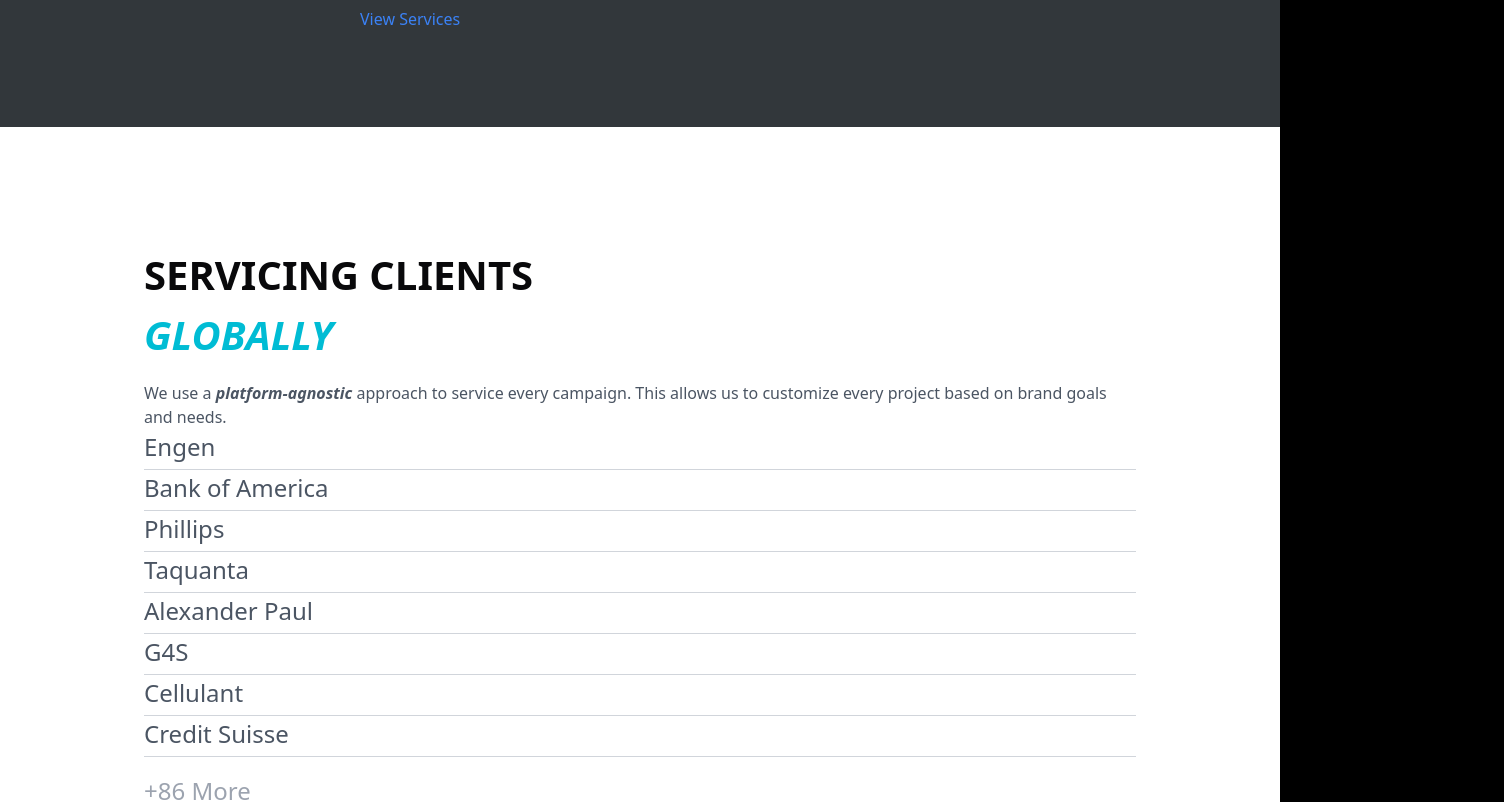
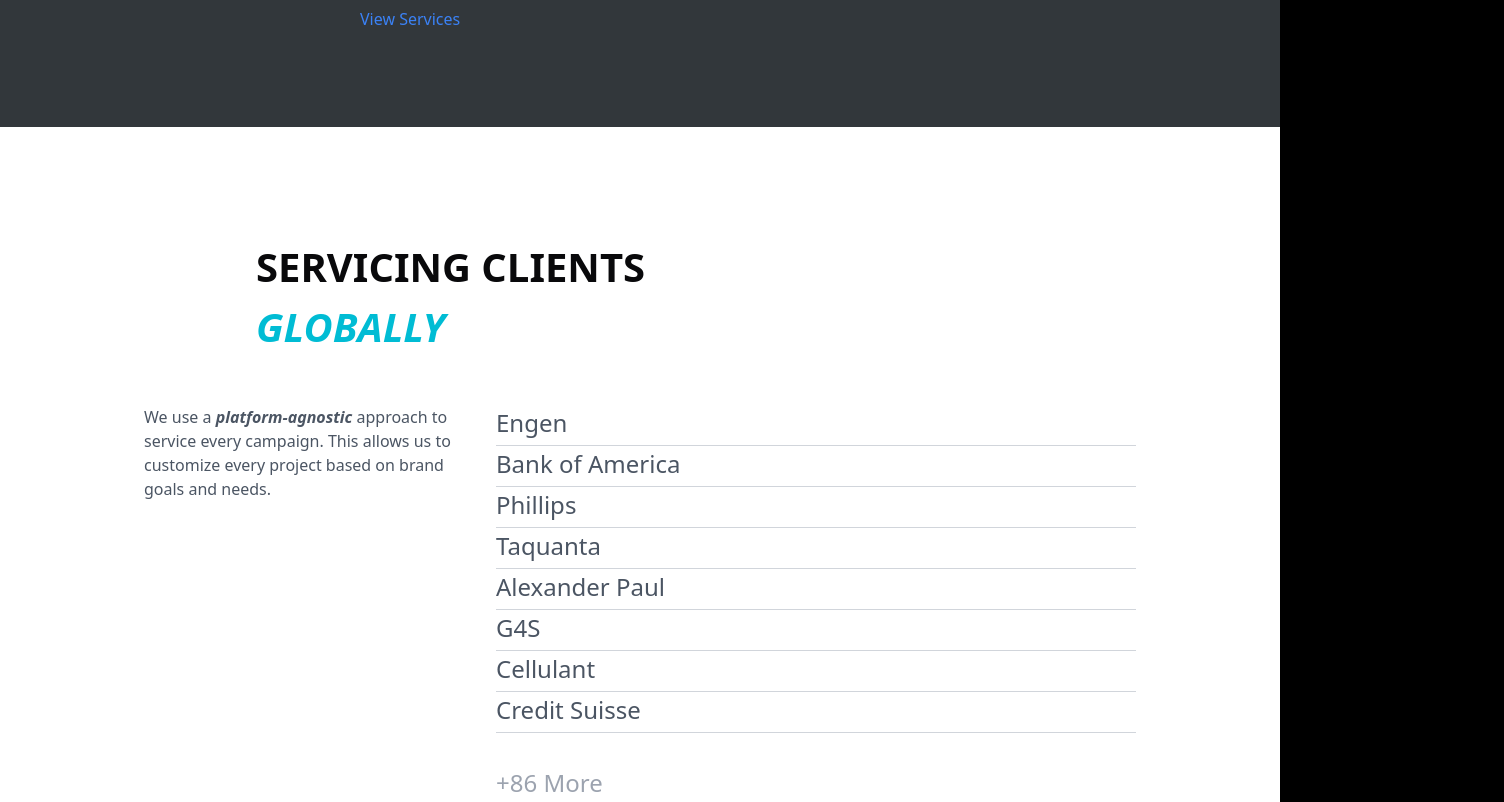
Before and after one commit to mohammad-mohamed/Modern-Day-Stratergy, a Next.js app: page / in a window 1280 px wide. Shown: the part 2740-3542 px from the top of the page, 1504 px wide, since content can reach past the window. Built offline with nearby package versions, Linux system fonts and the light colour scheme.

Commit message:
fixed some errors

```diff
--- a/app/page.tsx
+++ b/app/page.tsx
@@ -170,30 +170,46 @@
       </GlobalTeamContainer>
 
       <Container>
+  {/* Title Container - Above the columns */}
+  <TitleContainer>
+    <Titles>SERVICING CLIENTS</Titles>
+    <Subtitle>GLOBALLY</Subtitle>
+  </TitleContainer>
+
   <Content>
-          <Titles >SERVICING CLIENTS</Titles>
-          <Subtitle>GLOBALLY</Subtitle>
-          <div className="mt-4 grid grid-cols-1 md:grid-cols-3 gap-8">
+    {/* Left Column - Descriptions */}
+    <LeftColumn>
       <Descriptions>
         We use a <span className="font-bold italic">platform-agnostic</span> approach to service every campaign.
         This allows us to customize every project based on brand goals and needs.
       </Descriptions>
-            <div className="col-span-2">
+    </LeftColumn>
+
+    {/* Right Column - Client List */}
+    <RightColumn>
       <ClientList>
         {clients.map((client, index) => (
           <ClientItem key={index}>
             {client.name}
-                    <img alt={`Placeholder image for ${client.name}`} className="hover-image ml-2" height="50" src={client.imageUrl} width="50" />
+            <img
+              alt={`Placeholder image for ${client.name}`}
+              className="hover-image ml-2"
+              height="50"
+              src={client.imageUrl}
+              width="50"
+            />
           </ClientItem>
         ))}
       </ClientList>
       {remainingClients > 0 && (
         <MoreText onClick={addMoreClients}>+{remainingClients} More</MoreText>
       )}
-            </div>
-          </div>
+    </RightColumn>
   </Content>
 </Container>
+
+
+
       <Footer />
 
     </>
@@ -442,18 +458,41 @@
   justify-content: center;
   min-height: 100vh;
   padding: 1rem;
+  flex-direction: column; /* Stack title and content vertically */
+  position: relative;
 `;
 
 const Content = styled.div`
   max-width: 1024px;
   margin: 0 auto;
   padding: 1rem;
+  display: grid;
+  grid-template-columns: 1fr 2fr; /* Left column smaller, right column larger */
+  gap: 2rem;
 `;
 
-const Titles= styled.h1`
+const LeftColumn = styled.div`
+  display: flex;
+  flex-direction: column;
+  gap: 1rem;
+  position: relative;
+`;
+
+const RightColumn = styled.div`
+  display: flex;
+  flex-direction: column;
+  gap: 1rem;
+`;
+
+const TitleContainer = styled.div`
+  width: 100%;
+  margin-left: 30rem;
+  margin-bottom: 2rem; /* Space between the title and content */
+`;
+
+const Titles = styled.h1`
   font-size: 2.5rem;
   font-weight: bold;
-  text-align: left;
 `;
 
 const Subtitle = styled.h2`
@@ -461,10 +500,9 @@
   font-weight: bold;
   color: #00bcd4;
   font-style: italic;
-  text-align: left;
 `;
 
-const Descriptions= styled.p`
+const Descriptions = styled.p`
   font-size: 1rem;
   color: #4b5563;
 `;
@@ -506,6 +544,7 @@
 
 
 
+
 // const StyledText = styled.h1`
 //   font-size: 80px;
 //   line-height: 1.1;
```
Lines whose indentation alone changed are shown as unchanged.
